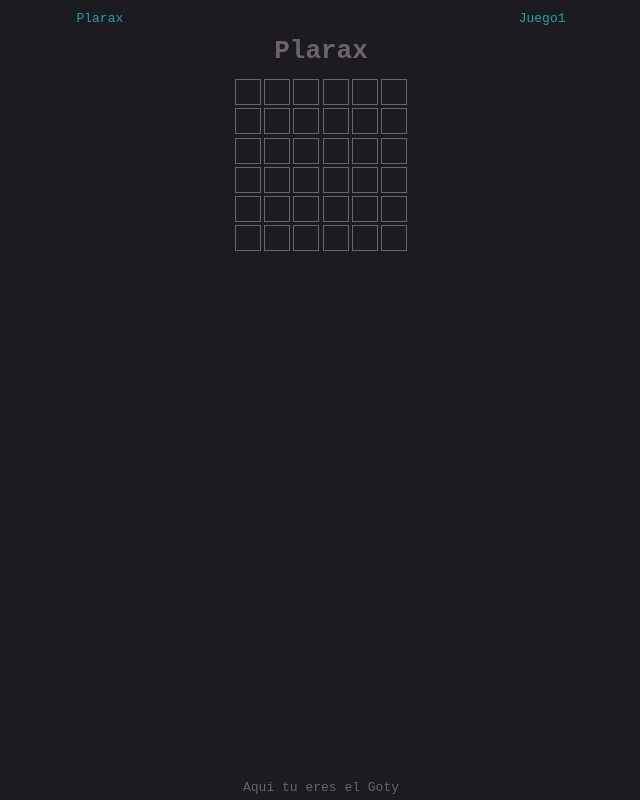
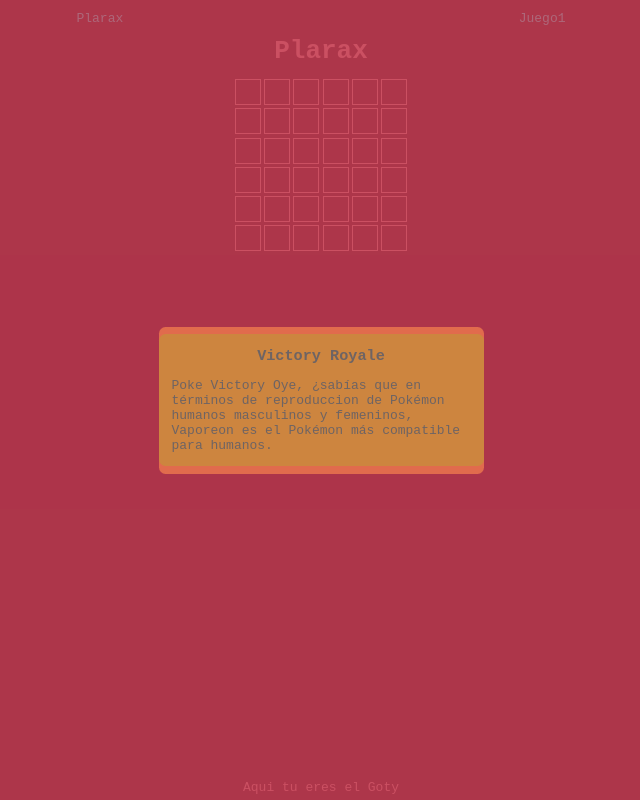
Before and after one commit to DioshinGod/web-learning, a React (Vite) app: page /plarax in a window 1280 px wide. Shown: the whole page, without its empty margins (319-959 px from the left). Built offline with nearby package versions, Linux system fonts and the light colour scheme.

Commit message:
-Se añadio Popup -Se añadio victoria y derrota como Popup

```diff
--- a/src/assets/css/monigote.css
+++ b/src/assets/css/monigote.css
@@ -22,10 +22,26 @@
 }
 .g1em {
     gap: 1em;
-
+}
+.bgA{
+    background-color: aqua;
 
 }
+.bgI{
+    background-color: indigo;
 
+}
+.bgSG{
+    background-color: springgreen;
+
+}
+.bgP{
+    background-color: peru;
+
+}
+.bgB{
+    background-color: black;
+}
 .gtc6fr {
     grid-template-columns: repeat(6,1fr);
 
@@ -65,3 +81,16 @@
 .fwB{
     font-weight: bold;
 }
+.posF{
+    position: fixed;
+}
+.T0{
+    top: 0;
+
+}
+.br0_5em {
+    border-radius: 0.5em;
+}
+.pd1em {
+    padding: 1em;
+}
--- /dev/null
+++ b/src/components/Popup.tsx
@@ -0,0 +1,17 @@
+interface Props {
+    children: React.ReactNode
+}
+export const Popup = ({ children }: Props) => {
+    return (
+        <div className="bgSG posF w100vw h100vh T0 aiC dpF jcC"
+            style={{ backgroundColor: '#ff456266' }}
+        >
+            <div className="bgP br0_5em pd1em dpF fdC aiC g1em"
+                style={{ width: '25em', maxWidth: '90vw' }}
+            >
+                {children}
+            </div>
+
+        </div>
+    )
+}
--- a/src/views/plarax/PlaraxView.tsx
+++ b/src/views/plarax/PlaraxView.tsx
@@ -1,4 +1,7 @@
 import { useEffect, useState } from "react"
+
+import { WinPop } from "./popups/WinPop"
+import { FailPop } from "./popups/FailPop"
 
 
 
@@ -26,8 +29,8 @@ export const PlaraxView = () => {
     const { celdas, aciertos } = state
     const nLetras = celdas.filter((char) => char !== '').length
     const palabraCompletada = nLetras % 6 === 0
-    const nCeldasVacias = celdas.filter((char)=> char==='').length
-    const nAciertosVacios = aciertos.filter((char)=> char==='').length
+    const nCeldasVacias = celdas.filter((char) => char === '').length
+    const nAciertosVacios = aciertos.filter((char) => char === '').length
     const estaRevisada = nAciertosVacios === nCeldasVacias
     console.log(nCeldasVacias, nAciertosVacios, estaRevisada)
 
@@ -62,7 +65,7 @@ export const PlaraxView = () => {
             // revisar cuando la palabra este completa
             if (event.key === 'Enter' && nLetras > 0 && palabraCompletada) {
                 console.log('hhh')
-                revisarPalabra ()
+                revisarPalabra()
             }
         }
         window.addEventListener('keydown', handleKeyDown)
@@ -113,50 +116,6 @@ export const PlaraxView = () => {
         }))
     }
 
-
-    // revisar una palabra completa
-    // useEffect(() => {
-    //     if (palabraCompletada) {
-    //         const nuevosAciertos = [...aciertos]
-    //         const pcArray = palabraCorrecta.split('')
-    //         const letras = celdas.filter(c => c !== '')
-    //         const nLetras = letras.length -6
-    //         const ultimos6 = letras.slice(-6)
-
-    //         // revisar solo coincidencias exactas
-    //         ultimos6.forEach((char, index) => {
-    //             if (char === '') return
-    //             const letraCorrecta = pcArray[index % 6]
-
-    //             if (char === letraCorrecta) {
-    //                 pcArray[index] = ''
-    //                 nuevosAciertos[index + nLetras] = '💘'
-    //             }
-    //         })
-    //         // revisar existencias
-    //         ultimos6.forEach((char, index) => {
-    //             if (char=== '') return
-    //             // evitar revisar si tiene coincidencias exactas
-    //             if(nuevosAciertos[index + nLetras]==='💘') return
-    //             //si existe
-    //             if (pcArray.includes(char)) {
-    //                 //buscar el indice del array
-    //                 const i = pcArray.findIndex((letra)=>char === letra)
-    //                 pcArray[i] = ''
-    //                 nuevosAciertos[index + nLetras] = '💔'
-    //             }
-    //             else(
-    //                 nuevosAciertos[index +nLetras] = '💜'
-    //             )
-
-    //         })
-
-    //         setState((prev)=>({
-    //             ...prev,
-    //             aciertos: nuevosAciertos
-    //         }))
-    //     }
-    // }, [palabraCompletada])
     return (
         <div className="dpF fdC aiC jcC g1em">
             <h1> Plarax</h1>
@@ -164,7 +123,8 @@ export const PlaraxView = () => {
                 {celdas.map((letra, index) => <Celda key={index} letra={letra} acierto={aciertos[index]} />)}
 
             </div>
-
+            <FailPop/>
+            <WinPop/>
         </div>
 
     )
--- /dev/null
+++ b/src/views/plarax/popups/FailPop.tsx
@@ -0,0 +1,10 @@
+import { Popup } from "../../../components/Popup"
+
+export const FailPop = () => {
+    return (
+        <Popup>
+            <h3>You lost, kkkkk</h3>
+            <p>Poke Derrota Pernahkah kamu bertanya-tanya dari mana asal nama Pokémon? Itu gabungan dari kata "Pocket" dan "Monster", yang jika digabungkan berarti "Monster Saku". Sesederhana itu </p>
+        </Popup>
+    )
+}
--- /dev/null
+++ b/src/views/plarax/popups/WinPop.tsx
@@ -0,0 +1,10 @@
+import { Popup } from "../../../components/Popup"
+
+export const WinPop = () => {
+    return (
+        <Popup>
+            <h3>Victory Royale</h3>
+            <p>Poke Victory Oye, ¿sabías que en términos de reproduccion de Pokémon humanos masculinos y femeninos, Vaporeon es el Pokémon más compatible para humanos.</p>
+        </Popup>
+    )
+}
```
